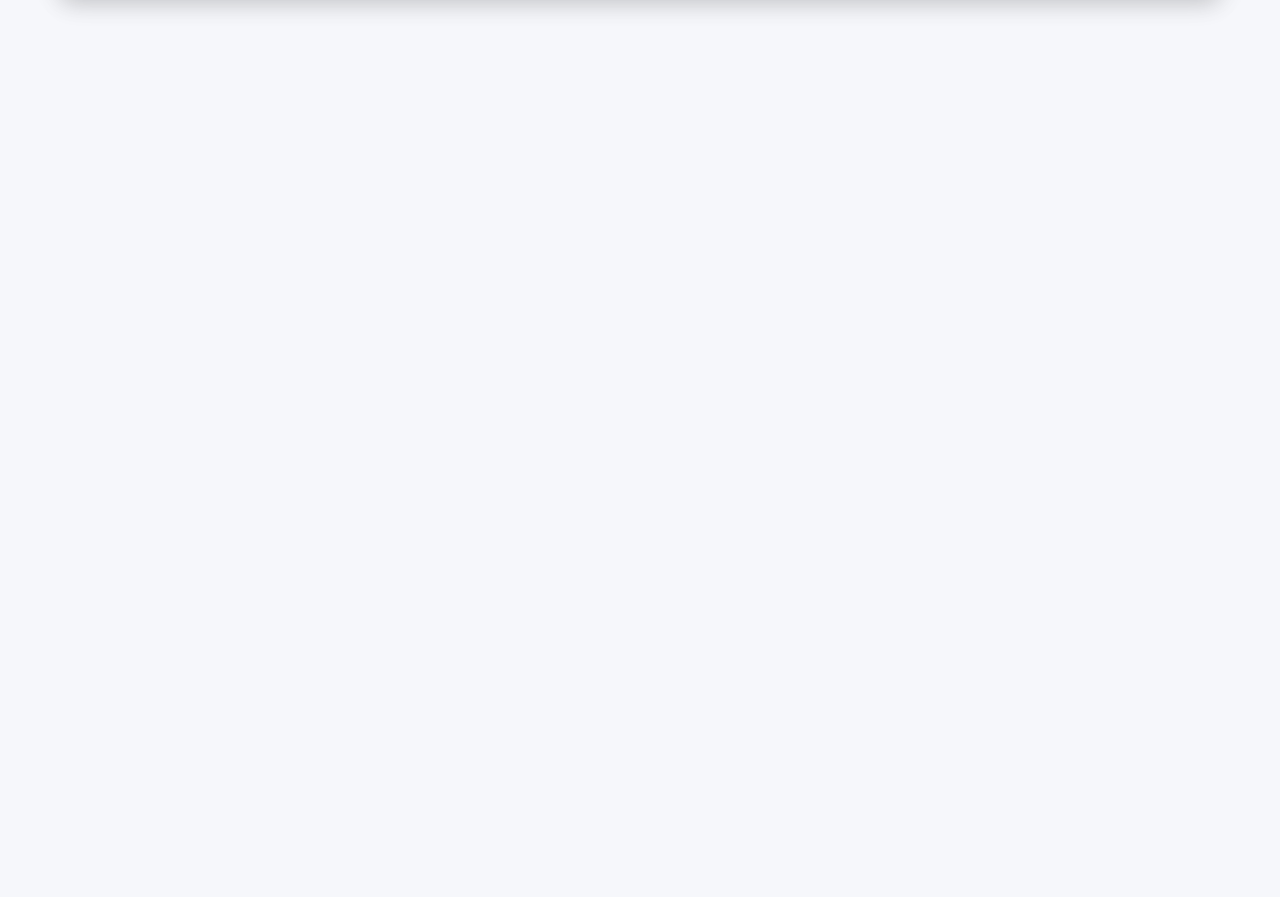
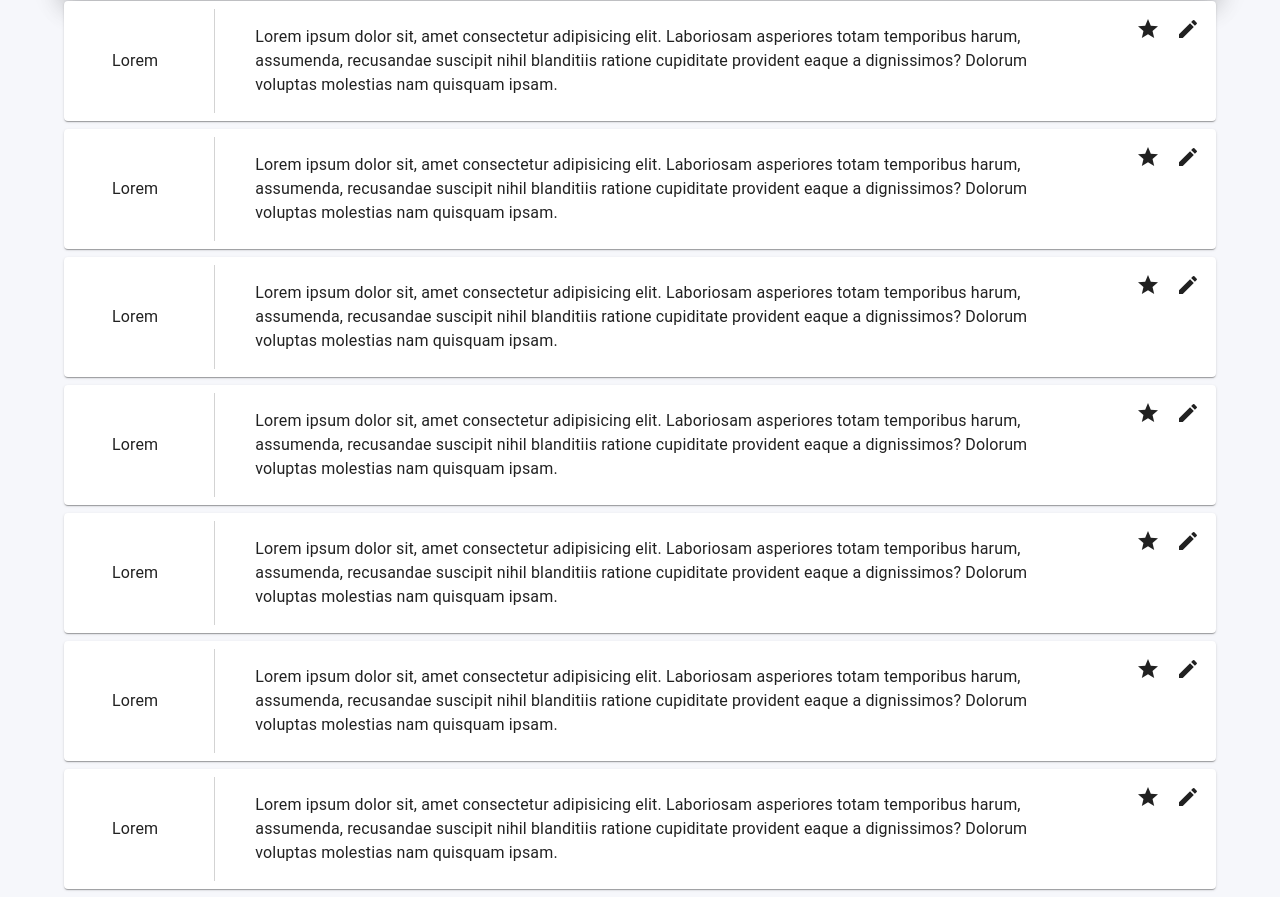
Before and after one commit to CydoEntis/notelets, a React (Vite) app: page / in a window 1280 px wide. Shown: the part 358-1255 px from the top of the page. Before the commit the page ends 800 px from the top, so only its background shows below. Built offline with nearby package versions, Linux system fonts and the light colour scheme.

Commit message:
Added ;list of notecards

```diff
--- a/src/features/notecards/NoteCard.tsx
+++ b/src/features/notecards/NoteCard.tsx
@@ -1,4 +1,7 @@
 import { ChevronLeft, ChevronRight } from "@mui/icons-material";
+import StarIcon from "@mui/icons-material/Star";
+import EditIcon from "@mui/icons-material/Edit";
+
 import Box from "@mui/material/Box";
 import Button from "@mui/material/Button";
 import Paper from "@mui/material/Paper";
@@ -15,7 +18,25 @@ const NoteCard = (props: Props) => {
 				padding: 3,
 			}}
 		>
-			<Typography sx={{ textAlign: "center" }}>1/114</Typography>
+			<Box
+				sx={{
+					display: "flex",
+					flex: "row",
+					justifyContent: "space-between",
+					alignItems: "center",
+				}}
+			>
+				<Typography sx={{ textAlign: "center" }}>Term</Typography>
+				<Typography sx={{ textAlign: "center" }}>1/114</Typography>
+				<Box sx={{ display: "flex", flex: "row" }}>
+					<Typography sx={{ textAlign: "center", mr: 2 }}>
+						<EditIcon />
+					</Typography>
+					<Typography sx={{ textAlign: "center" }}>
+						<StarIcon />
+					</Typography>
+				</Box>
+			</Box>
 			<Box sx={{ p: 10 }}>
 				<Typography sx={{ textAlign: "center", fontSize: "32px" }}>
 					Geological
--- a/src/features/notecards/NoteCards.tsx
+++ b/src/features/notecards/NoteCards.tsx
@@ -1,4 +1,9 @@
 import { Container } from "@mui/material";
+import StarIcon from "@mui/icons-material/Star";
+import EditIcon from "@mui/icons-material/Edit";
+import Box from "@mui/material/Box";
+import Paper from "@mui/material/Paper";
+import Typography from "@mui/material/Typography";
 import React from "react";
 import NoteCard from "./NoteCard";
 
@@ -8,6 +13,259 @@ const NoteCards = (props: Props) => {
 	return (
 		<Container>
 			<NoteCard />
+
+			<Box sx={{ my: 1 }}>
+				<Paper sx={{ display: "flex", flex: "row" }}>
+					<Box
+						sx={{
+							display: "flex",
+							p: 1,
+							alignItems: "center",
+							justifyContent: "center",
+						}}
+					>
+						<Typography sx={{ py: 2, px: 5 }}>Lorem</Typography>
+					</Box>
+					<Box
+						sx={{
+							display: "flex",
+							p: 1,
+							alignItems: "center",
+							justifyContent: "center",
+						}}
+					>
+						<Typography
+							sx={{ py: 2, px: 5, borderLeft: "1px solid lightgrey" }}
+						>
+							Lorem ipsum dolor sit, amet consectetur adipisicing elit.
+							Laboriosam asperiores totam temporibus harum, assumenda,
+							recusandae suscipit nihil blanditiis ratione cupiditate provident
+							eaque a dignissimos? Dolorum voluptas molestias nam quisquam
+							ipsam.
+						</Typography>
+					</Box>
+					<Box sx={{ p: 2, display: "flex" }}>
+						<StarIcon sx={{ mr: 2 }} />
+						<EditIcon />
+					</Box>
+				</Paper>
+			</Box>
+			<Box sx={{ my: 1 }}>
+				<Paper sx={{ display: "flex", flex: "row" }}>
+					<Box
+						sx={{
+							display: "flex",
+							p: 1,
+							alignItems: "center",
+							justifyContent: "center",
+						}}
+					>
+						<Typography sx={{ py: 2, px: 5 }}>Lorem</Typography>
+					</Box>
+					<Box
+						sx={{
+							display: "flex",
+							p: 1,
+							alignItems: "center",
+							justifyContent: "center",
+						}}
+					>
+						<Typography
+							sx={{ py: 2, px: 5, borderLeft: "1px solid lightgrey" }}
+						>
+							Lorem ipsum dolor sit, amet consectetur adipisicing elit.
+							Laboriosam asperiores totam temporibus harum, assumenda,
+							recusandae suscipit nihil blanditiis ratione cupiditate provident
+							eaque a dignissimos? Dolorum voluptas molestias nam quisquam
+							ipsam.
+						</Typography>
+					</Box>
+					<Box sx={{ p: 2, display: "flex" }}>
+						<StarIcon sx={{ mr: 2 }} />
+						<EditIcon />
+					</Box>
+				</Paper>
+			</Box>
+			<Box sx={{ my: 1 }}>
+				<Paper sx={{ display: "flex", flex: "row" }}>
+					<Box
+						sx={{
+							display: "flex",
+							p: 1,
+							alignItems: "center",
+							justifyContent: "center",
+						}}
+					>
+						<Typography sx={{ py: 2, px: 5 }}>Lorem</Typography>
+					</Box>
+					<Box
+						sx={{
+							display: "flex",
+							p: 1,
+							alignItems: "center",
+							justifyContent: "center",
+						}}
+					>
+						<Typography
+							sx={{ py: 2, px: 5, borderLeft: "1px solid lightgrey" }}
+						>
+							Lorem ipsum dolor sit, amet consectetur adipisicing elit.
+							Laboriosam asperiores totam temporibus harum, assumenda,
+							recusandae suscipit nihil blanditiis ratione cupiditate provident
+							eaque a dignissimos? Dolorum voluptas molestias nam quisquam
+							ipsam.
+						</Typography>
+					</Box>
+					<Box sx={{ p: 2, display: "flex" }}>
+						<StarIcon sx={{ mr: 2 }} />
+						<EditIcon />
+					</Box>
+				</Paper>
+			</Box>
+			<Box sx={{ my: 1 }}>
+				<Paper sx={{ display: "flex", flex: "row" }}>
+					<Box
+						sx={{
+							display: "flex",
+							p: 1,
+							alignItems: "center",
+							justifyContent: "center",
+						}}
+					>
+						<Typography sx={{ py: 2, px: 5 }}>Lorem</Typography>
+					</Box>
+					<Box
+						sx={{
+							display: "flex",
+							p: 1,
+							alignItems: "center",
+							justifyContent: "center",
+						}}
+					>
+						<Typography
+							sx={{ py: 2, px: 5, borderLeft: "1px solid lightgrey" }}
+						>
+							Lorem ipsum dolor sit, amet consectetur adipisicing elit.
+							Laboriosam asperiores totam temporibus harum, assumenda,
+							recusandae suscipit nihil blanditiis ratione cupiditate provident
+							eaque a dignissimos? Dolorum voluptas molestias nam quisquam
+							ipsam.
+						</Typography>
+					</Box>
+					<Box sx={{ p: 2, display: "flex" }}>
+						<StarIcon sx={{ mr: 2 }} />
+						<EditIcon />
+					</Box>
+				</Paper>
+			</Box>
+			<Box sx={{ my: 1 }}>
+				<Paper sx={{ display: "flex", flex: "row" }}>
+					<Box
+						sx={{
+							display: "flex",
+							p: 1,
+							alignItems: "center",
+							justifyContent: "center",
+						}}
+					>
+						<Typography sx={{ py: 2, px: 5 }}>Lorem</Typography>
+					</Box>
+					<Box
+						sx={{
+							display: "flex",
+							p: 1,
+							alignItems: "center",
+							justifyContent: "center",
+						}}
+					>
+						<Typography
+							sx={{ py: 2, px: 5, borderLeft: "1px solid lightgrey" }}
+						>
+							Lorem ipsum dolor sit, amet consectetur adipisicing elit.
+							Laboriosam asperiores totam temporibus harum, assumenda,
+							recusandae suscipit nihil blanditiis ratione cupiditate provident
+							eaque a dignissimos? Dolorum voluptas molestias nam quisquam
+							ipsam.
+						</Typography>
+					</Box>
+					<Box sx={{ p: 2, display: "flex" }}>
+						<StarIcon sx={{ mr: 2 }} />
+						<EditIcon />
+					</Box>
+				</Paper>
+			</Box>
+			<Box sx={{ my: 1 }}>
+				<Paper sx={{ display: "flex", flex: "row" }}>
+					<Box
+						sx={{
+							display: "flex",
+							p: 1,
+							alignItems: "center",
+							justifyContent: "center",
+						}}
+					>
+						<Typography sx={{ py: 2, px: 5 }}>Lorem</Typography>
+					</Box>
+					<Box
+						sx={{
+							display: "flex",
+							p: 1,
+							alignItems: "center",
+							justifyContent: "center",
+						}}
+					>
+						<Typography
+							sx={{ py: 2, px: 5, borderLeft: "1px solid lightgrey" }}
+						>
+							Lorem ipsum dolor sit, amet consectetur adipisicing elit.
+							Laboriosam asperiores totam temporibus harum, assumenda,
+							recusandae suscipit nihil blanditiis ratione cupiditate provident
+							eaque a dignissimos? Dolorum voluptas molestias nam quisquam
+							ipsam.
+						</Typography>
+					</Box>
+					<Box sx={{ p: 2, display: "flex" }}>
+						<StarIcon sx={{ mr: 2 }} />
+						<EditIcon />
+					</Box>
+				</Paper>
+			</Box>
+			<Box sx={{ my: 1 }}>
+				<Paper sx={{ display: "flex", flex: "row" }}>
+					<Box
+						sx={{
+							display: "flex",
+							p: 1,
+							alignItems: "center",
+							justifyContent: "center",
+						}}
+					>
+						<Typography sx={{ py: 2, px: 5 }}>Lorem</Typography>
+					</Box>
+					<Box
+						sx={{
+							display: "flex",
+							p: 1,
+							alignItems: "center",
+							justifyContent: "center",
+						}}
+					>
+						<Typography
+							sx={{ py: 2, px: 5, borderLeft: "1px solid lightgrey" }}
+						>
+							Lorem ipsum dolor sit, amet consectetur adipisicing elit.
+							Laboriosam asperiores totam temporibus harum, assumenda,
+							recusandae suscipit nihil blanditiis ratione cupiditate provident
+							eaque a dignissimos? Dolorum voluptas molestias nam quisquam
+							ipsam.
+						</Typography>
+					</Box>
+					<Box sx={{ p: 2, display: "flex" }}>
+						<StarIcon sx={{ mr: 2 }} />
+						<EditIcon />
+					</Box>
+				</Paper>
+			</Box>
 		</Container>
 	);
 };
```
